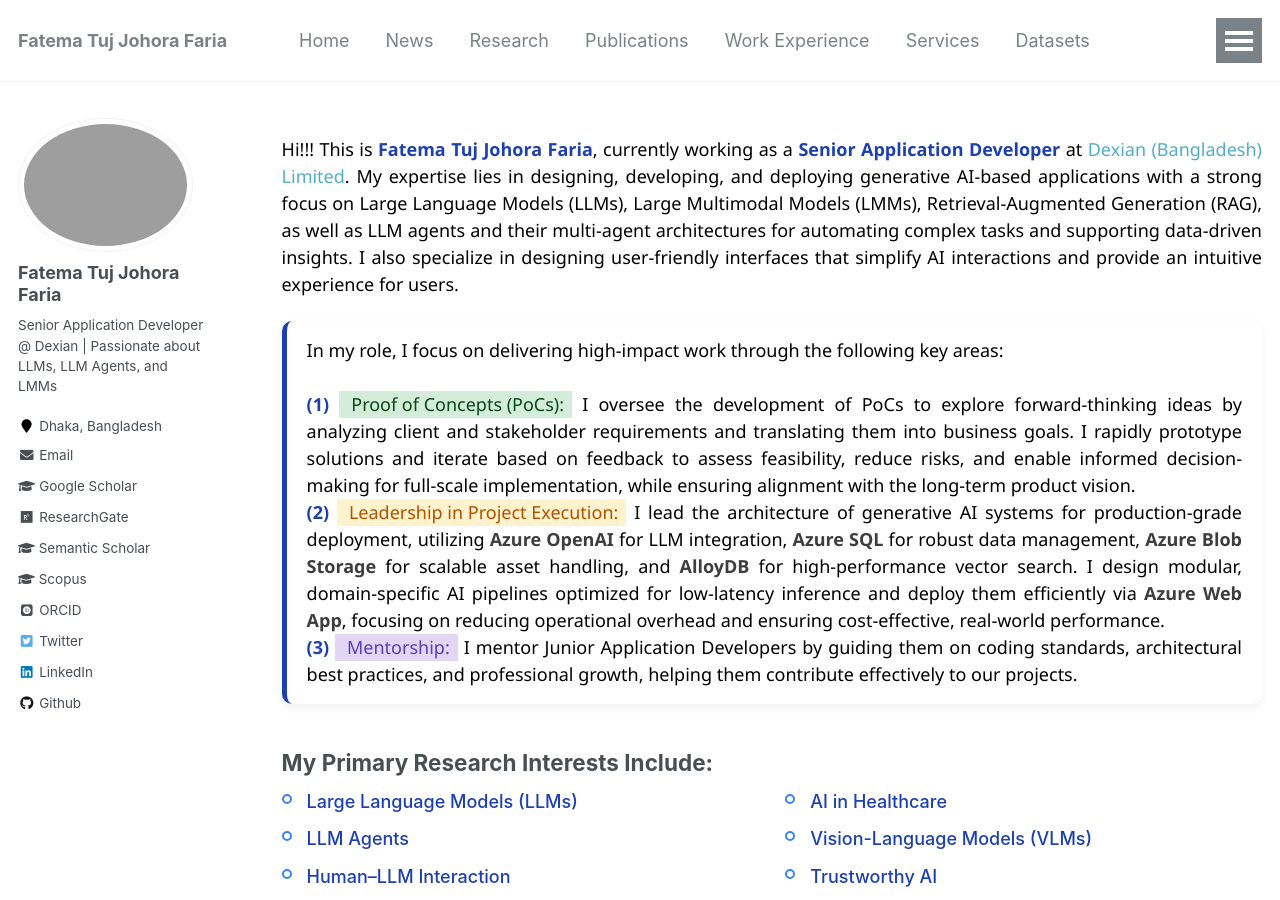
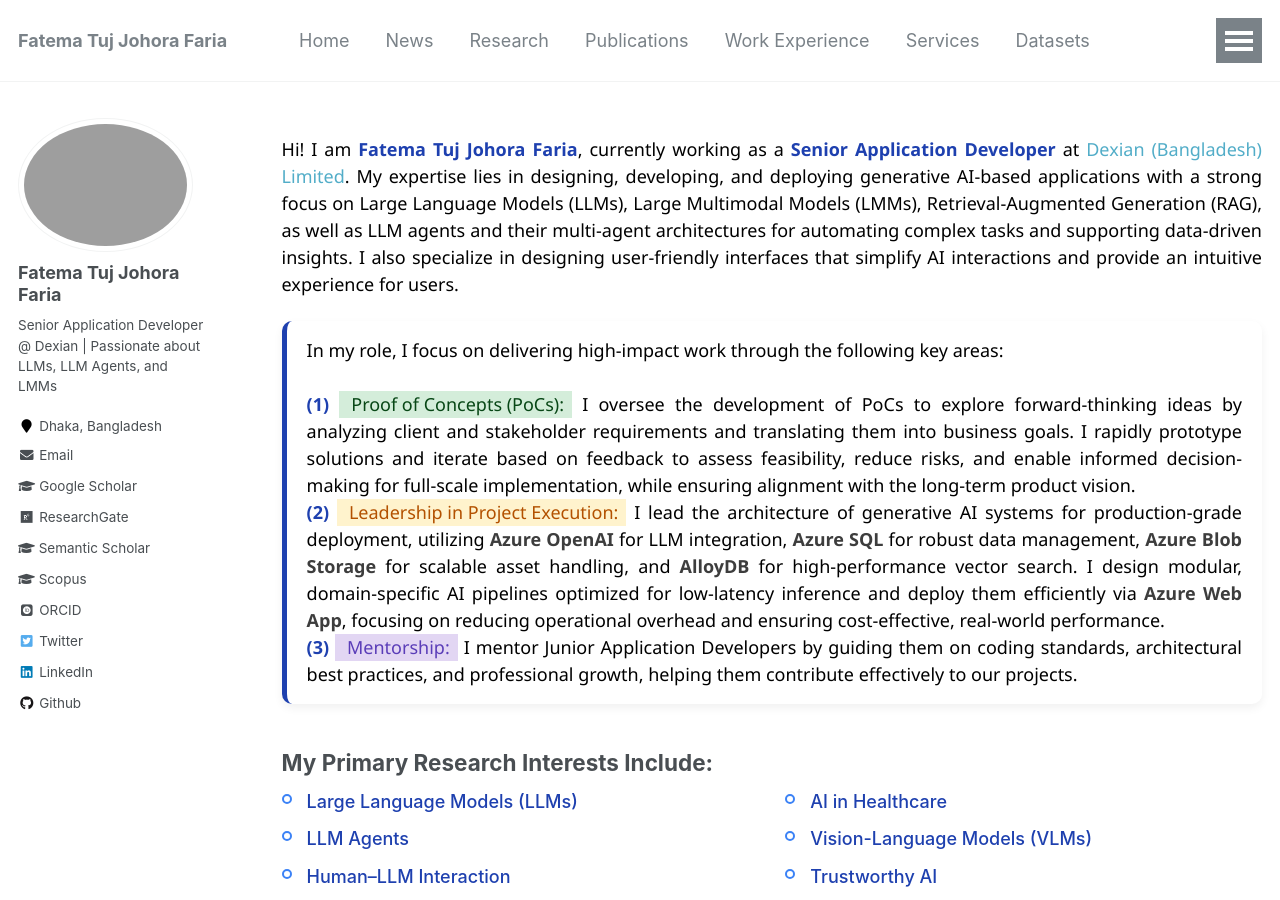
Before and after one commit to fatemafaria142/fatemafaria142.github.io, a Jekyll site: the page built from _pages/about.md, in a window 1280 px wide and 900 px high. Built offline with Jekyll 4.4.1, drawn with Linux system fonts in a browser that asks for light colours; some web fonts are replaced.

Commit message:
Update about

```diff
--- a/_pages/about.md
+++ b/_pages/about.md
@@ -98,10 +98,10 @@ redirect_from:
 
 </style>
 <p style="text-align:justify; color:black; font-family:'Segoe UI', sans-serif;">
-  Hi!!! This is <strong style="color:#1e40af;">Fatema Tuj Johora Faria</strong>, currently working as a
+  Hi! I am <strong style="color:#1e40af;">Fatema Tuj Johora Faria</strong>, currently working as a
   <strong style="color:#1e40af;">Senior Application Developer</strong> at
   <a href="https://www.linkedin.com/company/dexiansolutions/">Dexian (Bangladesh) Limited</a>.
-My expertise lies in designing, developing, and deploying generative AI-based applications with a strong focus on Large Language Models (LLMs), Large Multimodal Models (LMMs), Retrieval-Augmented Generation (RAG), as well as LLM agents and their multi-agent architectures for automating complex tasks and supporting data-driven insights. I also specialize in designing user-friendly interfaces that simplify AI interactions and provide an intuitive experience for users.
+  My expertise lies in designing, developing, and deploying generative AI-based applications with a strong focus on Large Language Models (LLMs), Large Multimodal Models (LMMs), Retrieval-Augmented Generation (RAG), as well as LLM agents and their multi-agent architectures for automating complex tasks and supporting data-driven insights. I also specialize in designing user-friendly interfaces that simplify AI interactions and provide an intuitive experience for users.
 </p>
 
 <div class="info-wrapper">
```
